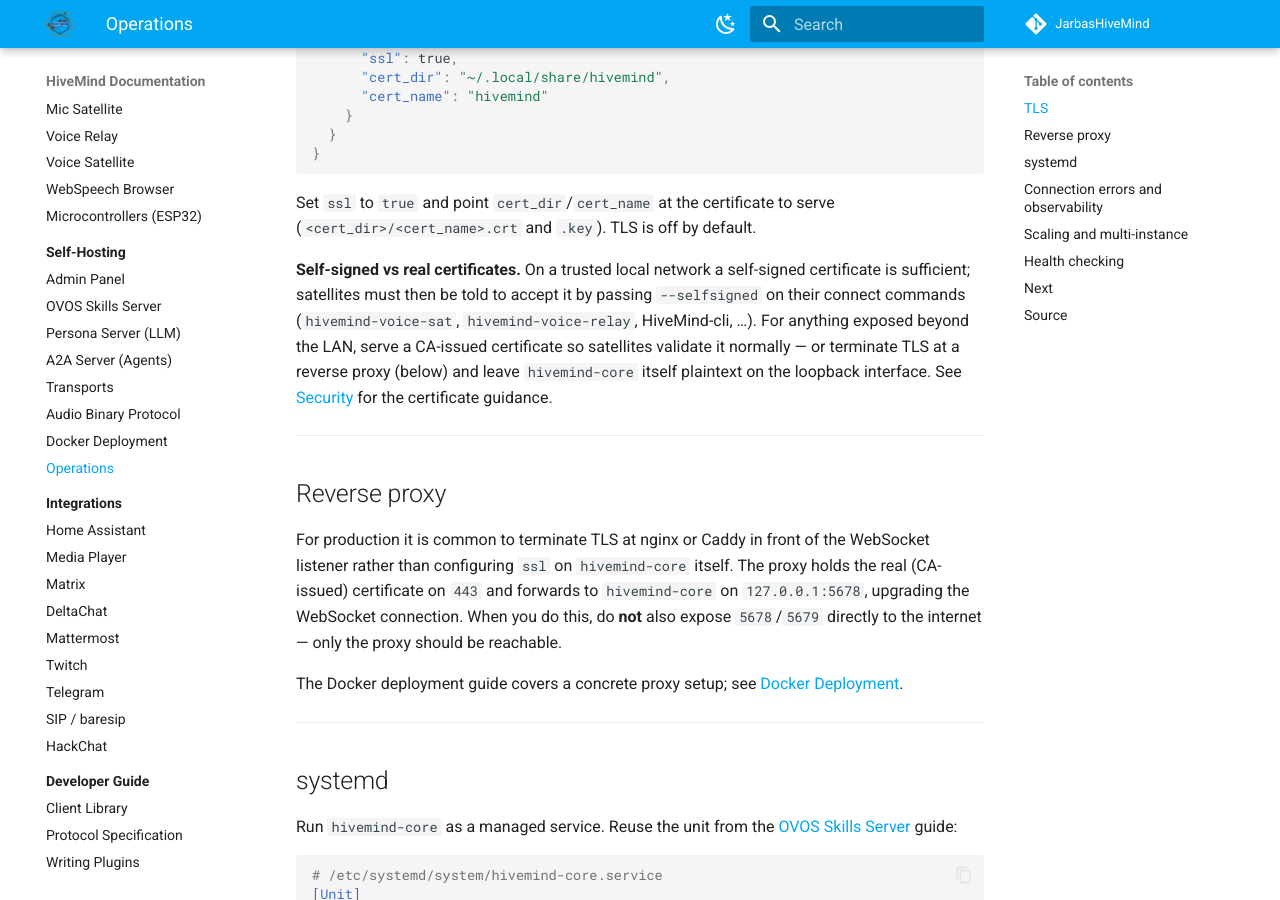
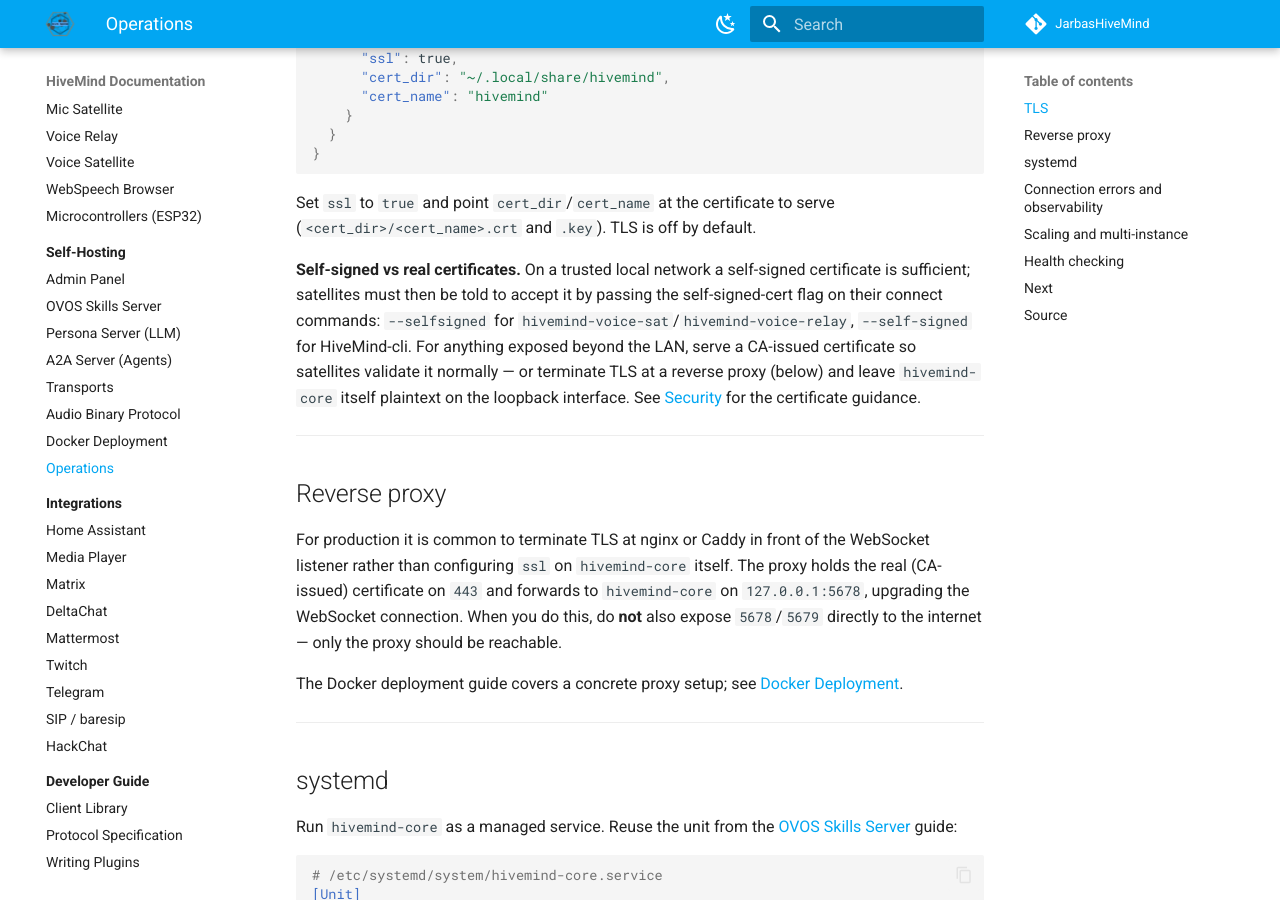
Before and after one commit to JarbasHiveMind/HiveMind-community-docs, an MkDocs documentation site: the page built from docs/server/operations.md, in a window 1280 px wide and 900 px high, scrolled down 793 px. Built offline with MkDocs 1.6.1 and Material for MkDocs 9.7.7, drawn with Linux system fonts in a browser that asks for light colours; some of the changed text lies outside the part shown.

Commit message:
fix: operations.md contradicted itself on presence and self-signed flag
Two defects in the same page: (1) claimed HiveMind-presence runs as
a separate process from hivemind-core listen, directly contradicting
concepts/discovery.md's correct "hivemind-core starts/stops the
announcer itself" claim -- verified against hivemind-core's
service.py, _start_presence()/_stop_presence() run it as an in-
process daemon thread via create_daemon(). (2) listed --selfsigned
as the shared connect-command flag for hivemind-voice-sat,
hivemind-voice-relay, and HiveMind-cli alike, but HiveMind-cli's
flag is hyphenated (--self-signed), matching this manual's own
satellites/cli.md. Fixed both.

Co-Authored-By: Claude Fable 5 <noreply@anthropic.com>

```diff
--- a/docs/server/operations.md
+++ b/docs/server/operations.md
@@ -38,9 +38,10 @@ Set `ssl` to `true` and point `cert_dir`/`cert_name` at the certificate to serve
 (`<cert_dir>/<cert_name>.crt` and `.key`). TLS is off by default.
 
 **Self-signed vs real certificates.** On a trusted local network a self-signed
-certificate is sufficient; satellites must then be told to accept it by passing
-`--selfsigned` on their connect commands (`hivemind-voice-sat`, `hivemind-voice-relay`,
-HiveMind-cli, …). For anything exposed beyond the LAN, serve a CA-issued certificate so
+certificate is sufficient; satellites must then be told to accept it by passing the
+self-signed-cert flag on their connect commands: `--selfsigned` for
+`hivemind-voice-sat`/`hivemind-voice-relay`, `--self-signed` for HiveMind-cli. For
+anything exposed beyond the LAN, serve a CA-issued certificate so
 satellites validate it normally — or terminate TLS at a reverse proxy (below) and leave
 `hivemind-core` itself plaintext on the loopback interface. See
 [Security](../concepts/security.md) for the certificate guidance.
@@ -179,11 +180,12 @@ practical rather than built-in:
 - **Service liveness.** Under systemd, `systemctl is-active hivemind-core` and the
   `Restart=on-failure` policy cover process-level health; pair that with the socket probe
   above for the network path.
-- **Presence announce/scan.** If [HiveMind-presence](../concepts/discovery.md) is running
-  alongside `hivemind-core`, a `hivemind-presence scan` should find its announcement on the
-  local network — a coarse confirmation that the node is reachable and advertising. Note
-  presence is an optional, separate process from `hivemind-core listen`, so its absence
-  does not by itself mean `hivemind-core` is down.
+- **Presence announce/scan.** When the optional `hivemind-presence` package is installed
+  and enabled, `hivemind-core listen` starts the announcer itself as a background thread
+  in the same process; a `hivemind-presence scan` should then find its announcement on the
+  local network — a coarse confirmation that the node is reachable and advertising. The
+  package not being installed, or presence being disabled in config, does not by itself
+  mean `hivemind-core` is down.
 
 ---
 
```
